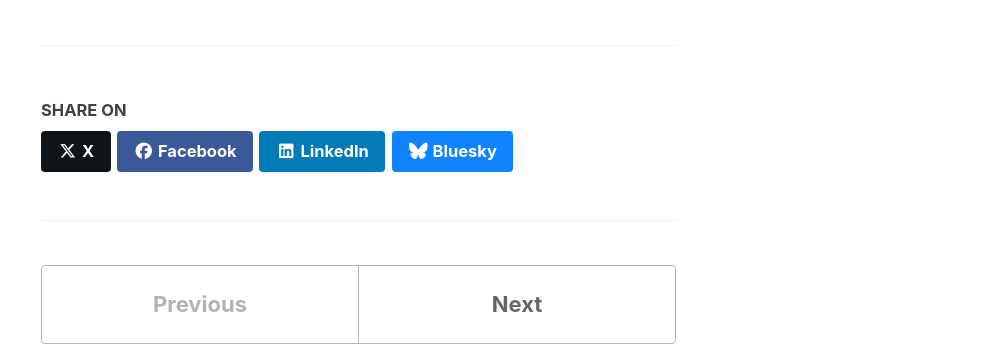
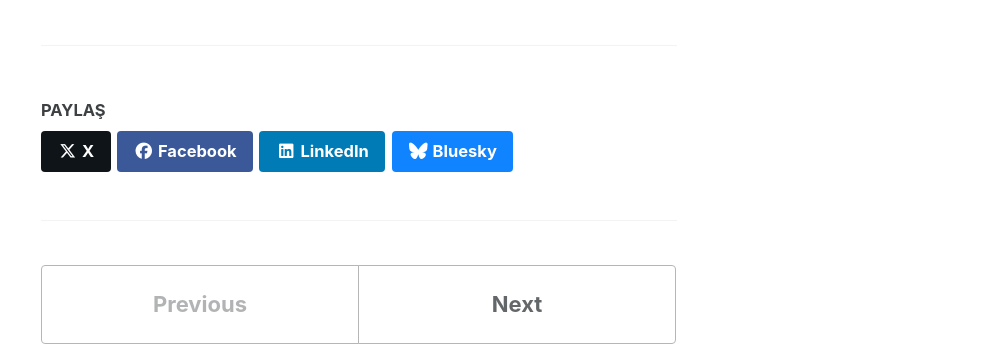
Before and after one commit to ipekk191/ipekk191.github.io, a Jekyll site: the page built from _posts/2026-01-06-ilk-yazim.md, in a window 1280 px wide. Shown: the part 1072-1418 px from the top of the page, without its empty margins (281-1280 px from the left). Built offline with Jekyll 4.4.1, drawn with Linux system fonts in a browser that asks for light colours; cached includes are drawn as plain includes.

Commit message:
Change share label to 'Paylaş'

```diff
--- a/_includes/social-share.html
+++ b/_includes/social-share.html
@@ -1,5 +1,5 @@
 <section class="page__share">
-  <h4 class="page__share-title">{{ site.data.ui-text[site.locale].share_on_label | default: "Share on" }}</h4>
+  <h4 class="page__share-title">{{ site.data.ui-text[site.locale].share_on_label | default: "Paylaş" }}</h4>
 
   <a href="https://x.com/intent/tweet?{% if site.twitter.username %}via={{ site.twitter.username | url_encode }}&{% endif %}text={{ page.title | url_encode }}%20{{ page.url | absolute_url | url_encode }}" class="btn btn--x" aria-label="Share on X" onclick="window.open(this.href, 'window', 'left=20,top=20,width=500,height=500,toolbar=1,resizable=0'); return false;" title="{{ site.data.ui-text[site.locale].share_on_label | default: 'Share on' }} X">
     <i class="fab fa-fw fa-x-twitter" aria-hidden="true"></i><span> X</span>
```
